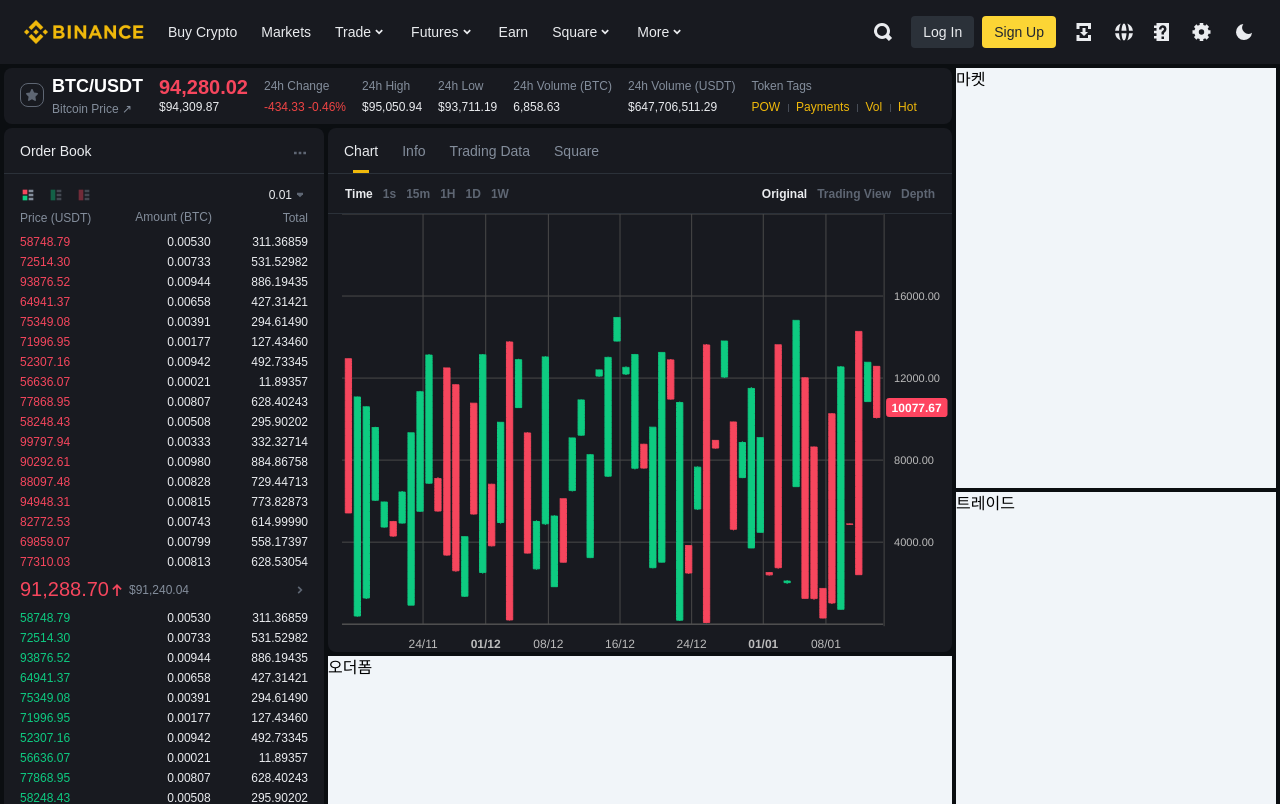
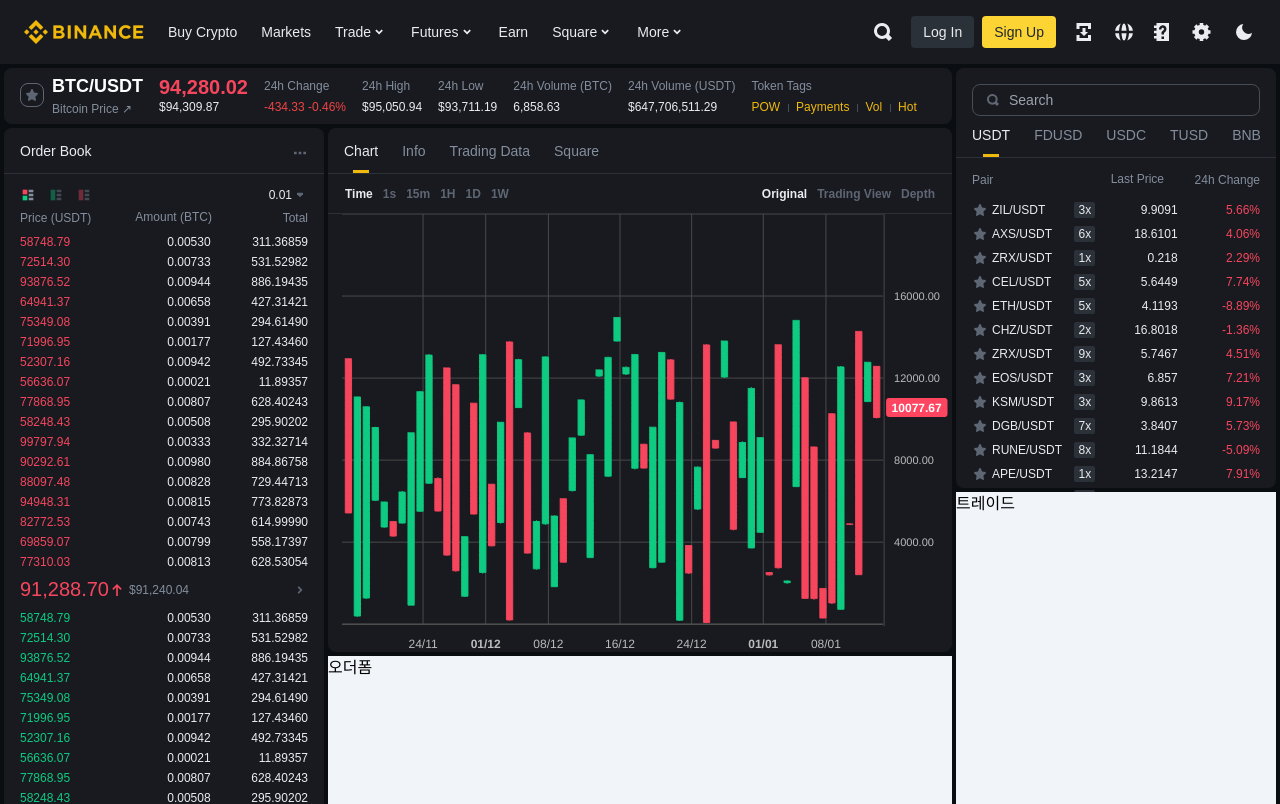
Before and after one commit to ssusa2/Kronon-Labs-Frontend-Recruitment-Task-Web, a Next.js app: page /en/trade/BTCUSDT in a window 1280 px wide. Shown: the top 804 px of the page. Built offline with nearby package versions, Linux system fonts and the light colour scheme; a web font is replaced by a local one.

Commit message:
feat: search-coin-ui 컴포넌트 적용

```diff
--- a/src/app/en/trade/BTCUSDT/_component/OrderBook.tsx
+++ b/src/app/en/trade/BTCUSDT/_component/OrderBook.tsx
@@ -3,7 +3,6 @@
 import BuyOrderIcon from '@/components/icon/BuyOrder'
 import SellOrderIcon from '@/components/icon/SellOrder'
 import OrderBookIcon from '@/components/icon/OrderBook'
-import Tabs from '@/components/tabs/Tabs'
 import React, { useEffect, useState } from 'react'
 import MoreIcon from '@/components/icon/More'
 import DownArrowIcon from '@/components/icon/DownArrow'
--- /dev/null
+++ b/src/app/en/trade/BTCUSDT/_component/SearchCoin.tsx
@@ -0,0 +1,294 @@
+'use client'
+import CloseIcon from '@/components/icon/Close'
+import SearchIcon from '@/components/icon/Search'
+import StarIcon from '@/components/icon/Star'
+import Tabs from '@/components/tabs/Tabs'
+import { useEffect, useState } from 'react'
+
+const coinTabs = [
+  {
+    label: 'USDT',
+    content: <div>USDT Content</div>,
+  },
+  {
+    label: 'FDUSD',
+    content: <div>FDUSD Content</div>,
+  },
+  {
+    label: 'USDC',
+    content: <div>USDC Content</div>,
+  },
+  {
+    label: 'TUSD',
+    content: <div>TUSD Content</div>,
+  },
+  {
+    label: 'BNB',
+    content: <div>BNB Content</div>,
+  },
+]
+
+interface coinListType {
+  isFavorite: boolean
+  coinName: string
+  multiple: number
+  lastPrice: number
+  changePercent: number
+}
+
+function generateCoinList(count: number): coinListType[] {
+  const coins: coinListType[] = []
+  const coinNames = [
+    'BTC',
+    'ETH',
+    'BNB',
+    'XRP',
+    'ADA',
+    'DOGE',
+    'SOL',
+    'DOT',
+    'MATIC',
+    'SHIB',
+    'LTC',
+    'AVAX',
+    'UNI',
+    'LINK',
+    'ATOM',
+    'XMR',
+    'XTZ',
+    'NEAR',
+    'ALGO',
+    'AAVE',
+    'EOS',
+    'MANA',
+    'SAND',
+    'APE',
+    'AXS',
+    'GALA',
+    'FLOW',
+    'CRV',
+    'MKR',
+    'FTM',
+    'QNT',
+    'CHZ',
+    'KSM',
+    'RUNE',
+    'ENJ',
+    'SNX',
+    'ZIL',
+    'BAT',
+    'LRC',
+    'COMP',
+    '1INCH',
+    'CRO',
+    'HNT',
+    'CEL',
+    'YFI',
+    'ZRX',
+    'ICX',
+    'ANKR',
+    'DGB',
+    'HOT',
+    'RVN',
+    'QTUM',
+    'ONT',
+    'IOTA',
+    'SC',
+    'AR',
+    'STG',
+    'AI',
+    'COOKIE',
+    'PNUT',
+    'NEIRO',
+    'DEXE',
+    'FTT',
+    'TFUEL',
+    'COW',
+    'ZEN',
+    'ACT',
+    'AIXBT',
+    'ZENITH',
+  ]
+
+  for (let i = 0; i < count; i++) {
+    const coinName =
+      coinNames[Math.floor(Math.random() * coinNames.length)] + '/USDT'
+    const isFavorite = Math.random() < 0.5
+    const multiple = Math.floor(Math.random() * 10) + 1
+    const lastPrice = parseFloat((Math.random() * 20).toFixed(4))
+    const changePercent = parseFloat(
+      ((Math.random() * 20 - 10) * -1).toFixed(2)
+    )
+
+    coins.push({
+      isFavorite,
+      coinName,
+      multiple,
+      lastPrice,
+      changePercent,
+    })
+  }
+
+  return coins
+}
+
+export default function SearchCoin() {
+  const [coinList, setCoinList] = useState<coinListType[]>([])
+  const [filteredCoinList, setFilteredCoinList] = useState<coinListType[]>([]) // 필터링된 리스트
+  const [isFocused, setIsFocused] = useState(false)
+  const [inputValue, setInputValue] = useState('')
+
+  useEffect(() => {
+    const list = generateCoinList(100)
+    setCoinList(list)
+    setFilteredCoinList(list) // 초기 필터링 리스트 설정
+  }, [])
+
+  useEffect(() => {
+    // 입력값에 따라 필터링
+    const filtered = coinList.filter((coin) =>
+      coin.coinName.toLowerCase().includes(inputValue.toLowerCase())
+    )
+    setFilteredCoinList(filtered)
+  }, [inputValue, coinList])
+
+  return (
+    <section className='max-1023:hidden market !bg-basicBg card-ui h-full'>
+      <div>
+        <div className='h-[12px]'></div>
+        <div className='search-container'>
+          <div className='flex items-center justify-between px-[16px]'>
+            <div
+              className={`w-full !h-[32px] px-[12px] flex-[1_1] gap-[8px] flex items-center border-inputLine border rounded-[8px] ${
+                isFocused ? 'border-textBrand' : ''
+              }`}
+            >
+              <div className=' max-w-[55%] w-[16px] text-disabledText'>
+                <SearchIcon size={16} />
+              </div>
+              <input
+                className={`bg-transparent flex-1 outline-none text-small leading-[22px]${
+                  inputValue ? 'text-primaryText' : 'text-disabledText'
+                }`}
+                onFocus={() => setIsFocused(true)}
+                onBlur={() => setIsFocused(false)}
+                onChange={(e) => setInputValue(e.target.value)}
+                value={inputValue}
+                placeholder='Search'
+              />
+              {inputValue && (
+                <div
+                  className='max-w-[55%] cursor-pointer text-disabledText'
+                  onClick={() => setInputValue('')}
+                >
+                  <CloseIcon size={16} />
+                </div>
+              )}
+            </div>
+            <span></span>
+            {isFocused && !inputValue && (
+              <div className='text-textBrand text-small ml-[10px] cursor-pointer font-[500]'>
+                Cancel
+              </div>
+            )}
+          </div>
+        </div>
+      </div>
+      {isFocused && !inputValue ? (
+        <div className=''>
+          <div className='px-[16px] mt-[12px] mb-[8px] text-small font-[500]'>
+            Top Search
+          </div>
+          <div>
+            {filteredCoinList.slice(0, 10).map((el, index) => {
+              return (
+                <div
+                  key={index}
+                  className='order-book-progress hover:font-[600] !h-[24px]'
+                >
+                  <div className='progress-container items-center'>
+                    <div className='row-content !leading-[16px] mt-[4px] mb-[4px]'>
+                      <StarIcon size={16} className='text-textDisabled' />
+                      <div
+                        className={`!text-left  !leading-[16px] pl-[4px] text !text-xsmall !flex-none w-[16px]
+                        ${
+                          index === 0
+                            ? '!text-emphasizeText' // 첫 번째 항목 색상
+                            : index === 1
+                            ? '!text-[#d0980b]' // 두 번째 항목 색상
+                            : index === 2
+                            ? '!text-primaryYellow' // 세 번째 항목 색상
+                            : '!text-disabledText' // 나머지 항목 기본 색상
+                        }
+
+                        `}
+                      >
+                        {index + 1}
+                      </div>
+                      <div className='!text-left !leading-[16px] text flex-1 justify-start'>
+                        {el.coinName}
+                      </div>
+                      <div className='text-xsmall leading-[16px] font-[400] px-[4px] bg-input rounded-[2px] h-[16px] ml-[4px]'>
+                        {el.multiple}x
+                      </div>
+                      <div className='text'>{el.lastPrice}</div>
+                      <div className='text !text-sell'>{el.changePercent}%</div>
+                    </div>
+                  </div>
+                </div>
+              )
+            })}
+          </div>
+        </div>
+      ) : (
+        <div className='market-cotainer flex-col flex h-[50px]'>
+          <Tabs tabs={coinTabs} />
+          <div className='order-book-tb-header flex flex-col mx-[16px] mt-[12px] mb-[8px] '>
+            <div className='content flex min-h-[20px] justify-between text-xsmall text-tertiaryText'>
+              <div className='item flex items-center justify-start flex-[1_1_0]'>
+                Pair
+              </div>
+              <div className='item text-right flex justify-end flex-[1_1_0]'>
+                Last Price
+              </div>
+              <div className='item flex items-center justify-end flex-[1_1_0]'>
+                24h Change
+              </div>
+            </div>
+          </div>
+          <div className='list-container flex flex-col grow'>
+            <div className='overflow-auto h-[301px] scrollbar-hide'>
+              <div className='h-[9360px]'>
+                {filteredCoinList.map((el, index) => {
+                  return (
+                    <div
+                      key={index}
+                      className='order-book-progress hover:font-[600] !h-[24px]'
+                    >
+                      <div className='progress-container'>
+                        <div className='row-content !leading-[16px] pt-[4px] mb-[4px]'>
+                          <StarIcon size={16} className='text-textDisabled' />
+                          <div className='!text-left !leading-[16px] text'>
+                            {el.coinName}
+                          </div>
+                          <div className='text-xsmall leading-[16px] font-[400] px-[4px] bg-input rounded-[2px] h-[16px] ml-[4px]'>
+                            {el.multiple}x
+                          </div>
+                          <div className='text'>{el.lastPrice}</div>
+                          <div className='text !text-sell'>
+                            {el.changePercent}%
+                          </div>
+                        </div>
+                      </div>
+                    </div>
+                  )
+                })}
+              </div>
+            </div>
+          </div>
+        </div>
+      )}
+      <div className='top-search-cotainer'></div>
+    </section>
+  )
+}
--- a/src/app/en/trade/BTCUSDT/page.tsx
+++ b/src/app/en/trade/BTCUSDT/page.tsx
@@ -1,12 +1,13 @@
 import CoinInfo from '@/app/en/trade/BTCUSDT/_component/CoinInfo'
 import Chart from '@/app/en/trade/BTCUSDT/_component/Chart'
 import OrderBook from '@/app/en/trade/BTCUSDT/_component/OrderBook'
+import SearchCoin from '@/app/en/trade/BTCUSDT/_component/SearchCoin'
 
 export default function CoinPage() {
   return (
     <div className='trading-layout grid w-full'>
       <CoinInfo />
-      <section className='max-1023:hidden market '>마켓</section>
+      <SearchCoin />
       <OrderBook />
       <section className='orderForm'>오더폼</section>
       <section className='mobile:hidden trades '>트레이드</section>
--- /dev/null
+++ b/src/components/icon/Close.tsx
@@ -0,0 +1,16 @@
+import { iconProps } from '@/types/icon'
+
+export default function CloseIcon({ size = 24, className }: iconProps) {
+  return (
+    <svg
+      viewBox='0 0 24 24'
+      xmlns='http://www.w3.org/2000/svg'
+      className={`w-[${size}px] h-[${size}px] ${className}`}
+    >
+      <path
+        d='M6.697 4.575L4.575 6.697 9.88 12l-5.304 5.303 2.122 2.122L12 14.12l5.303 5.304 2.122-2.122L14.12 12l5.304-5.303-2.122-2.122L12 9.88 6.697 4.575z'
+        fill='currentColor'
+      ></path>
+    </svg>
+  )
+}
--- a/src/components/tabs/Tabs.tsx
+++ b/src/components/tabs/Tabs.tsx
@@ -16,7 +16,7 @@
   const [activeTab, setActiveTab] = useState(0)
 
   return (
-    <div className='tabs min-h-[42px] h-[42px] border-b border-line flex items-center px-[16px] justify-between '>
+    <div className='tabs min-h-[42px] h-[42px] border-b border-line flex items-center px-[16px] justify-between scrollbar scrollbar-hide '>
       {/* 탭 헤더 */}
       <div className='tab-header flex gap-[24px] h-full'>
         {tabs.map((tab, index) => (
```
